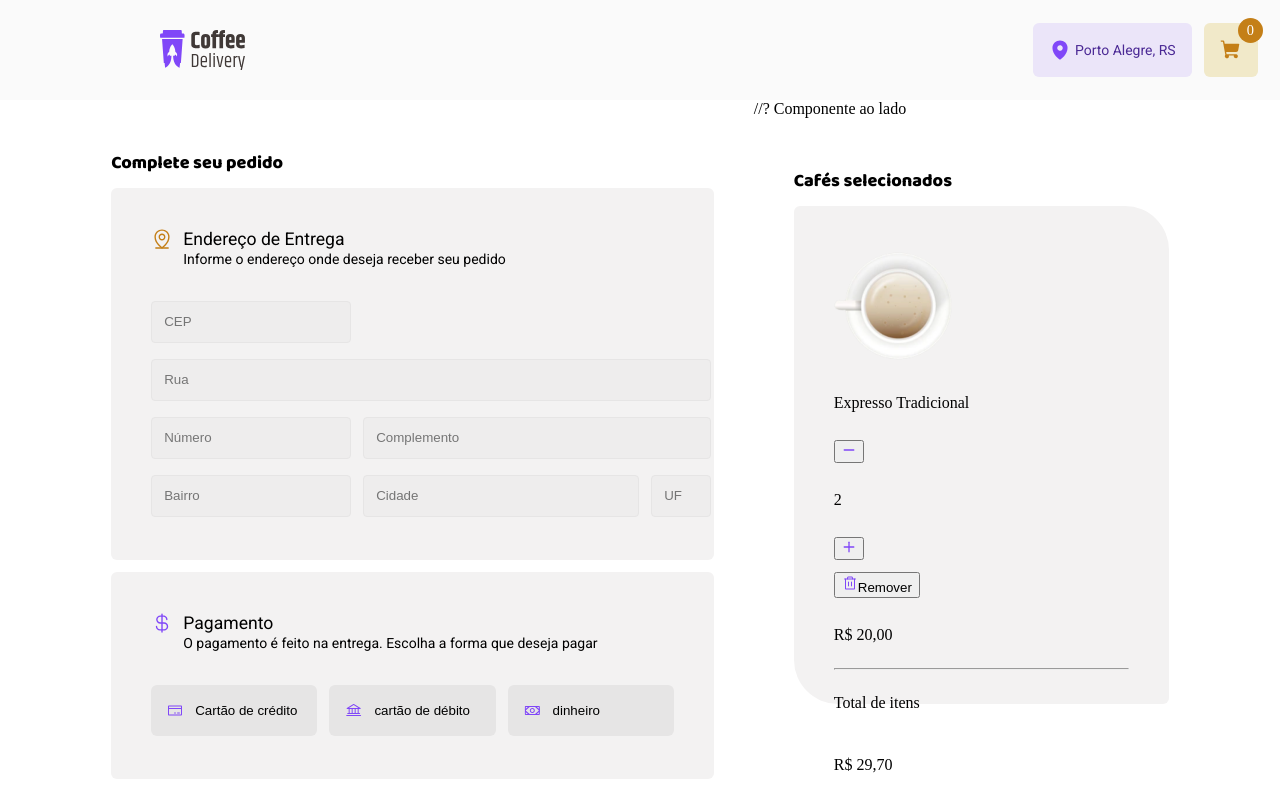
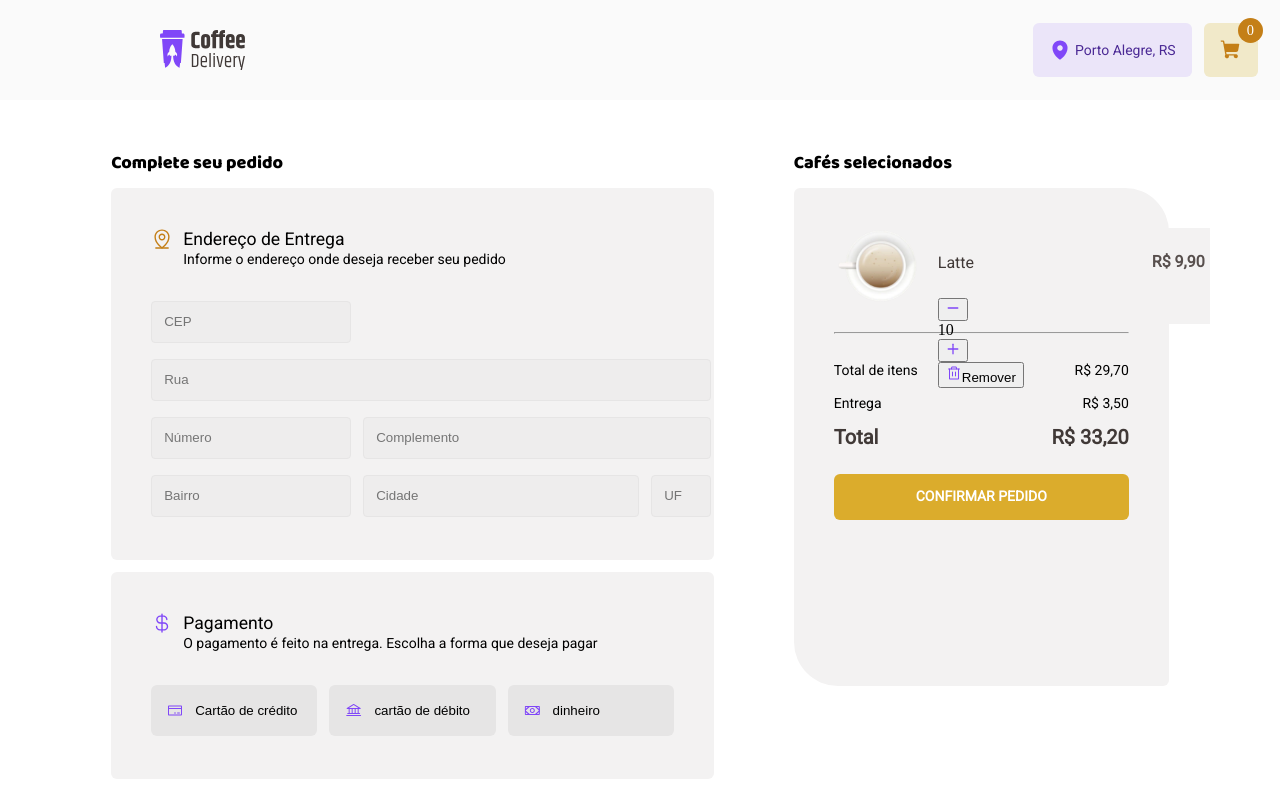
Before and after one commit to feh-franc0/Desafio-Coffee-Delivery-Rocketseat, a React (Vite) app: page /checkout in a window 1280 px wide. Shown: the top 800 px of the page. Built offline with nearby package versions, Linux system fonts and the light colour scheme.

Commit message:
css do lado direito, falta apenas terminar os botoes de actions

```diff
--- a/src/components/CheckoutContainer.tsx
+++ b/src/components/CheckoutContainer.tsx
@@ -39,7 +39,11 @@ export function CheckoutContainer() {
             <input className="Rua" type="text" placeholder="Rua" />
             <div className="infosNumComp">
               <input className="Numero" type="text" placeholder="Número" />
-              <input className="Complemento" type="text" placeholder="Complemento" />
+              <input
+                className="Complemento"
+                type="text"
+                placeholder="Complemento"
+              />
             </div>
             <div className="infosBaiCidUf">
               <input className="Bairro" type="text" placeholder="Bairro" />
@@ -76,40 +80,41 @@ export function CheckoutContainer() {
           </div>
         </ContainerPayment>
       </CheckoutLeft>
-      //? Componente ao lado
       <CheckoutRight>
         <h1>Cafés selecionados</h1>
         <ContainerRightCountCoffe>
-          <div>
-            <div>
+          <div className="coffeeItens">
+            <div className="infoItenCoffee">
+              <div className="imgItenCoffee">
                 <img src={imageCoffe} alt="" />
               </div>
-            <div>
-              <p>Expresso Tradicional</p>
-              <div>
-                <div>
+              <div className="detailsItenCoffee">
+                <p>Latte</p>
+                <div className="actionsItenCoffe">
+
+                  <div className="counterItensCoffee">
                     <button>
                       <img src={iconMenos} alt="" />
                     </button>
-                  <p> 2 </p>
+                    <div> 10 </div>
                     <button>
                       <img src={iconeMais} alt="" />
                     </button>
                   </div>
-                <div>
-                  <button>
+
+                  <button className="buttonRemoveItenCoffee">
                     <img src={trash} alt="" />
                     Remover
                   </button>
+
                 </div>
               </div>
             </div>
-            <div>
-              <p>R$ 20,00</p>
+            <p>R$ 9,90</p>
           </div>
-          </div>
+
           <hr />
-          <div>
+          <div className="priceSummary">
             <div>
               <p>Total de itens</p>
               <p>R$ 29,70</p>
@@ -118,12 +123,14 @@ export function CheckoutContainer() {
               <p>Entrega</p>
               <p>R$ 3,50</p>
             </div>
-            <div>
+            <div className="totalPrice">
               <p>Total</p>
               <p>R$ 33,20</p>
             </div>
           </div>
-          <button>Confirmar Pedido</button>
+          <button className="confirmPurchase">
+            <p>Confirmar Pedido</p>
+          </button>
         </ContainerRightCountCoffe>
       </CheckoutRight>
     </ContainerCheckout>
--- a/src/components/ContainerCheckout.styles.ts
+++ b/src/components/ContainerCheckout.styles.ts
@@ -400,13 +400,273 @@ export const ContainerRightCountCoffe = styled.div`
   border-radius: 6px 44px;
   box-sizing: border-box;
   padding: 40px;
+  gap: 24px;
 
-  div {
+  .coffeeItens {
+    display: flex;
+    flex-direction: row;
+    justify-content: space-between;
+    align-items: flex-start;
+    padding: 8px 4px;
+    gap: 59px;
+
+    width: 368px;
+    height: 80px;
+
+    /* Base/Card */
+
+    background: #f3f2f2;
+
+    /* Inside auto layout */
+
+    flex: none;
+    order: 2;
+    align-self: stretch;
+    flex-grow: 0;
+
+    .infoItenCoffee {
+      display: flex;
+      flex-direction: row;
+      align-items: center;
+      padding: 0px;
+      gap: 20px;
+
+      width: 255px;
+      height: 64px;
+
+      /* Inside auto layout */
+
+      flex: none;
+      order: 0;
+      flex-grow: 0;
+
+      .imgItenCoffee {
+        img {
+          width: 80px;
+          height: 80px;
+
+          /* Inside auto layout */
+
+          flex: none;
+          order: 0;
+          flex-grow: 0;
+        }
+      }
+
+      .detailsItenCoffee {
+        display: flex;
+        flex-direction: column;
+        align-items: flex-start;
+        padding: 0px;
+        gap: 8px;
+
+        width: 171px;
+        height: 61px;
+
+        /* Inside auto layout */
+
+        flex: none;
+        order: 1;
+        flex-grow: 0;
+
+        p {
+          width: 37px;
+          height: 21px;
+
+          /* Text/Regular M */
+
+          font-family: "Roboto";
+          font-style: normal;
+          font-weight: 400;
+          font-size: 16px;
+          line-height: 130%;
+          /* identical to box height, or 21px */
+
+          display: flex;
+          align-items: center;
+
+          /* Base/Subtitle */
+
+          color: #403937;
+
+          /* Inside auto layout */
+
+          flex: none;
+          order: 0;
+          flex-grow: 0;
+        }
+        .actionsItenCoffee {
+          display: flex;
+          flex-direction: row;
+          justify-content: center;
+          align-items: center;
+          padding: 8px;
+          gap: 4px;
+
+          width: 72px;
+          height: 32px;
+
+          /* Base/Button */
+
+          background: #e6e5e5;
+          border-radius: 6px;
+
+          /* Inside auto layout */
+
+          flex: none;
+          order: 0;
+          flex-grow: 0;
+
+          .counterItensCoffee {
+          }
+
+          .buttonRemoveItenCoffee {
+          }
+        }
+      }
+    }
+
+    p {
+      width: 55px;
+      height: 21px;
+
+      /* Text/Bold M */
+
+      font-family: "Roboto";
+      font-style: normal;
+      font-weight: 700;
+      font-size: 16px;
+      line-height: 130%;
+      /* identical to box height, or 21px */
+
+      display: flex;
+      align-items: center;
+      text-align: right;
+
+      /* Base/Text */
+
+      color: #574f4d;
+
+      /* Inside auto layout */
+
+      flex: none;
+      order: 1;
+      flex-grow: 0;
+    }
+  }
+
+  .priceSummary {
+    margin-top: 24px;
     display: flex;
     flex-direction: column;
     justify-content: center;
     align-items: flex-start;
     padding: 0px;
     gap: 12px;
+
+    width: 100%;
+    height: 92px;
+
+    /* Inside auto layout */
+
+    flex: none;
+    order: 4;
+    align-self: stretch;
+    flex-grow: 0;
+
+    div {
+      display: flex;
+      flex-direction: row;
+      justify-content: space-between;
+      align-items: center;
+      padding: 0px;
+      gap: 8px;
+
+      width: 100%;
+      height: 21px;
+
+      /* Inside auto layout */
+
+      flex: none;
+      order: 0;
+      align-self: stretch;
+      flex-grow: 0;
+
+      p {
+        font-family: "Roboto";
+        font-style: normal;
+        font-weight: 400;
+        font-size: 14px;
+        line-height: 130%;
+      }
+    }
+
+    .totalPrice > p {
+      height: 26px;
+
+      /* Text/Bold L */
+
+      font-family: "Roboto";
+      font-style: normal;
+      font-weight: 700;
+      font-size: 20px;
+      line-height: 130%;
+      /* identical to box height, or 26px */
+
+      display: flex;
+      align-items: center;
+      text-align: right;
+
+      /* Base/Subtitle */
+
+      color: #403937;
+
+      /* Inside auto layout */
+
+      flex: none;
+      order: 0;
+      flex-grow: 0;
+    }
+  }
+
+  .confirmPurchase {
+    display: flex;
+    flex-direction: row;
+    justify-content: center;
+    align-items: center;
+    padding: 12px 8px;
+    gap: 4px;
+
+    width: 100%;
+    height: 46px;
+    margin-top: 24px;
+
+    /* Brand / Yellow */
+
+    background: #dbac2c;
+    border-radius: 6px;
+
+    /* Inside auto layout */
+
+    flex: none;
+    order: 5;
+    align-self: stretch;
+    flex-grow: 0;
+    border: none;
+    p {
+      font-family: "Roboto";
+      font-style: normal;
+      font-weight: 700;
+      font-size: 14px;
+      line-height: 160%;
+      /* or 22px */
+
+      text-transform: uppercase;
+
+      /* Base/White */
+
+      color: #ffffff;
+      font-stretch: 100;
+    }
   }
 `;
```
Lines whose indentation alone changed are shown as unchanged.
